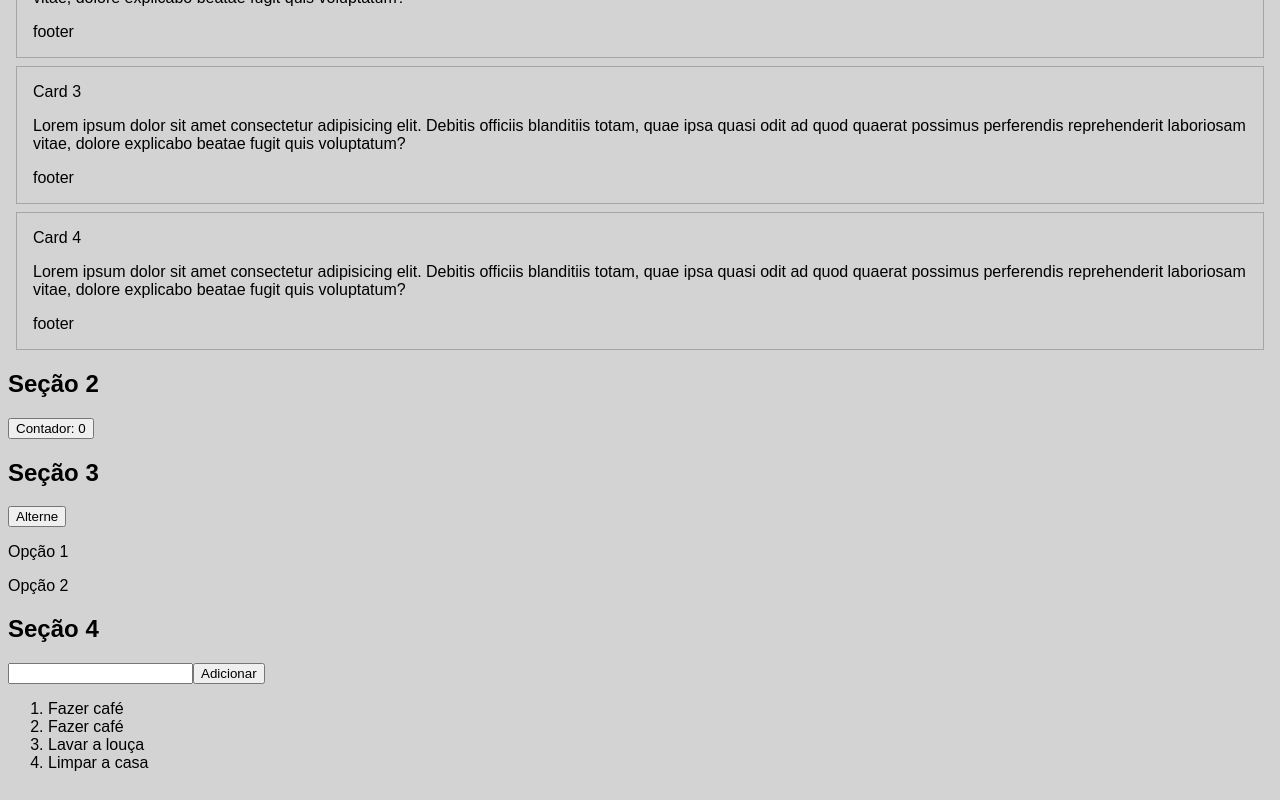
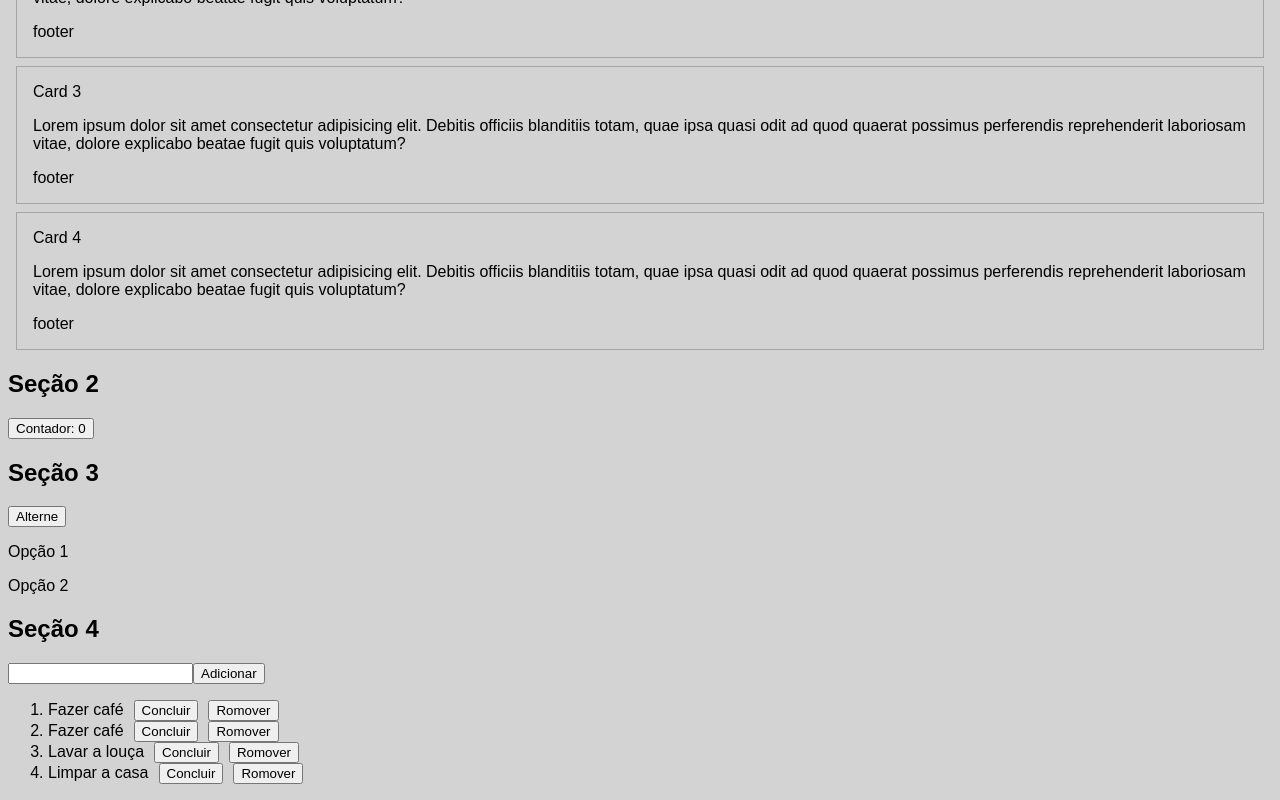
Before and after one commit to felipeclsilva/meuAppReact, a React (Vite) app: page / in a window 1280 px wide. Shown: the part 354-1154 px from the top of the page. Built offline with nearby package versions, Linux system fonts and the light colour scheme.

Commit message:
add botao de marcar e remover itens da lista

```diff
--- a/src/components/App.jsx
+++ b/src/components/App.jsx
@@ -9,11 +9,11 @@ import ControlHide from "./secoes/ControlHide.jsx";
 export function App() {
   const [value, setValue] = useState("");
   const [list, setList] = useState([
-    { id: 1, label: "Fazer café" },
-    { id: 2, label: "Fazer café" },
-    { id: 3, label: "Lavar a louça" },
-    { id: 4, label: "Limpar a casa" },
-  ]);
+    { id: 1, label: "Fazer café", complete:false },
+    { id: 2, label: "Fazer café", complete:false },
+    { id: 3, label: "Lavar a louça", complete:false },
+    { id: 4, label: "Limpar a casa", complete:false },
+  ])
 
   return (
     <>
@@ -30,8 +30,10 @@ export function App() {
       <input value={value} onChange={(e) => setValue(e.target.value)} />
 
       <button
-        onClick={() =>
-          setList([...list, { id: (list.length + 1).toString(), label: value }])
+        onClick={() => {
+            setList([...list, { id: (list.length + 1).toString(), label: value, complete: false}])
+            setValue('')
+          }
         }
       >
         Adicionar
@@ -39,7 +41,29 @@ export function App() {
 
       <ol>
         {list.map((listItem) => (
-          <li key={listItem.id}>{listItem.label}</li>
+          <li key={listItem.id}>
+            {listItem.label}
+
+            {listItem.complete ? 'Concluído' : ''}
+
+            <button style={{marginLeft: '10px'}}
+              onClick={() => {
+                setList([
+                  ...list.map(item => ({
+                    ...item,
+                    complete: item.id === listItem.id ? true : item.complete
+                  }))
+                ])
+              }}
+            >
+              Concluir
+            </button>
+
+            <button style={{marginLeft: '10px'}} onClick={() => setList([...list.filter(item => item.id !== listItem.id)])}>
+              Romover
+            </button>
+
+          </li>
         ))}
       </ol>
     </>
```
